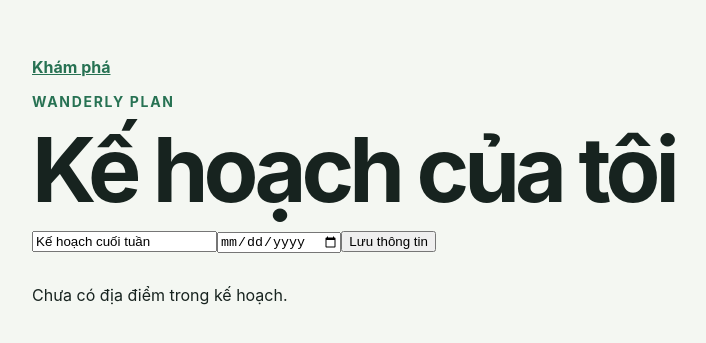
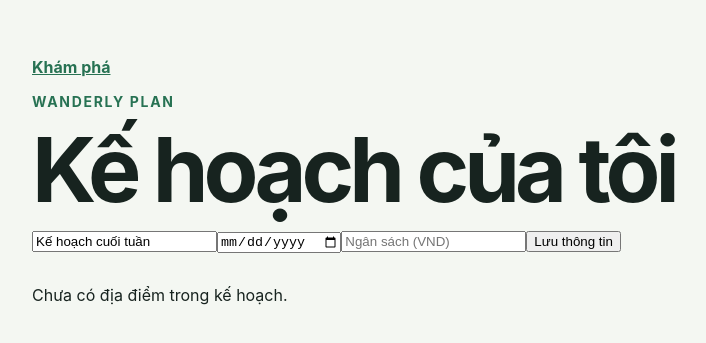
Before and after one commit to huynhhienanhquy/wanderly, a React (Vite) app in the folder apps/web/: page /plans in a window 1280 px wide. Shown: the part 215-558 px from the top of the page, without its empty margins (120-826 px from the left). Built offline with nearby package versions, Linux system fonts and the light colour scheme; no server answers.

Commit message:
feat: add plan budget tracking

```diff
--- a/apps/web/src/pages/PlansPage.tsx
+++ b/apps/web/src/pages/PlansPage.tsx
@@ -11,9 +11,10 @@ export function PlansPage() {
   const [items, setItems] = useState<PlanItem[]>([]);
   const [title, setTitle] = useState('Kế hoạch cuối tuần');
   const [date, setDate] = useState('');
+  const [budget, setBudget] = useState('');
   const [details, setDetails] = useState<Record<string, PlaceDetail>>({});
-  useEffect(() => { const saved = JSON.parse(localStorage.getItem(PLAN_KEY) ?? '[]') as PlanItem[]; setItems(saved); const meta = JSON.parse(localStorage.getItem(PLAN_META_KEY) ?? '{}') as { title?: string; date?: string }; setTitle(meta.title ?? 'Kế hoạch cuối tuần'); setDate(meta.date ?? ''); void Promise.all(saved.map(async (item) => { try { return await fetchPlaceDetail(API_URL, item.slug); } catch { return null; } })).then((rows) => setDetails(Object.fromEntries(rows.filter((row): row is PlaceDetail => row !== null).map((row) => [row.id, row])))); }, []);
-  function saveMeta() { localStorage.setItem(PLAN_META_KEY, JSON.stringify({ title, date })); }
+  useEffect(() => { const saved = JSON.parse(localStorage.getItem(PLAN_KEY) ?? '[]') as PlanItem[]; setItems(saved); const meta = JSON.parse(localStorage.getItem(PLAN_META_KEY) ?? '{}') as { title?: string; date?: string; budget?: string }; setTitle(meta.title ?? 'Kế hoạch cuối tuần'); setDate(meta.date ?? ''); setBudget(meta.budget ?? ''); void Promise.all(saved.map(async (item) => { try { return await fetchPlaceDetail(API_URL, item.slug); } catch { return null; } })).then((rows) => setDetails(Object.fromEntries(rows.filter((row): row is PlaceDetail => row !== null).map((row) => [row.id, row])))); }, []);
+  function saveMeta() { localStorage.setItem(PLAN_META_KEY, JSON.stringify({ title, date, budget })); }
   function remove(id: string) {
     const next = items.filter((item) => item.id !== id);
     localStorage.setItem(PLAN_KEY, JSON.stringify(next));
@@ -21,6 +22,8 @@ export function PlansPage() {
   }
   const day = date ? new Date(`${date}T12:00:00`).getDay() : null;
   const totalMinutes = items.reduce((total, item) => total + (details[item.id]?.typicalDurationMinutes ?? 0), 0);
+  const totalCost = items.reduce((total, item) => total + (details[item.id]?.priceMin ?? 0), 0);
+  const budgetValue = budget ? Number(budget) : null;
   const missingDuration = items.some((item) => details[item.id] && details[item.id].typicalDurationMinutes === null);
-  return <main className="page-shell"><Link className="home-link" to="/explore">Khám phá</Link><p className="eyebrow">Wanderly Plan</p><h1>Kế hoạch của tôi</h1><form onSubmit={(event) => { event.preventDefault(); saveMeta(); }}><input value={title} onChange={(event) => setTitle(event.target.value)} aria-label="Tên kế hoạch" /><input type="date" value={date} onChange={(event) => setDate(event.target.value)} aria-label="Ngày kế hoạch" /><button type="submit">Lưu thông tin</button></form>{items.length > 0 && <p>Tổng thời lượng dự kiến: {Math.floor(totalMinutes / 60)} giờ {totalMinutes % 60} phút{missingDuration && ' (một số địa điểm chưa có thời lượng)'}</p>}{items.length === 0 ? <p>Chưa có địa điểm trong kế hoạch.</p> : <ol>{items.map((item, index) => { const detail = details[item.id]; const hour = day === null ? null : detail?.openingHours.find((entry) => entry.dayOfWeek === day); const closed = hour?.isClosed === true; return <li key={item.id}><Link to={`/places/${item.slug}`}>{index + 1}. {item.name}</Link>{closed && <small> — Đóng cửa ngày đã chọn</small>}<button type="button" onClick={() => remove(item.id)}>Xóa</button></li>; })}</ol>}</main>;
+  return <main className="page-shell"><Link className="home-link" to="/explore">Khám phá</Link><p className="eyebrow">Wanderly Plan</p><h1>Kế hoạch của tôi</h1><form onSubmit={(event) => { event.preventDefault(); saveMeta(); }}><input value={title} onChange={(event) => setTitle(event.target.value)} aria-label="Tên kế hoạch" /><input type="date" value={date} onChange={(event) => setDate(event.target.value)} aria-label="Ngày kế hoạch" /><input type="number" min="0" step="1000" value={budget} onChange={(event) => setBudget(event.target.value)} placeholder="Ngân sách (VND)" aria-label="Ngân sách" /><button type="submit">Lưu thông tin</button></form>{items.length > 0 && <><p>Tổng thời lượng dự kiến: {Math.floor(totalMinutes / 60)} giờ {totalMinutes % 60} phút{missingDuration && ' (một số địa điểm chưa có thời lượng)'}</p><p>Chi phí tối thiểu: {totalCost.toLocaleString('vi-VN')}đ{budgetValue !== null && totalCost > budgetValue && ' — Vượt ngân sách'}</p></>}{items.length === 0 ? <p>Chưa có địa điểm trong kế hoạch.</p> : <ol>{items.map((item, index) => { const detail = details[item.id]; const hour = day === null ? null : detail?.openingHours.find((entry) => entry.dayOfWeek === day); const closed = hour?.isClosed === true; return <li key={item.id}><Link to={`/places/${item.slug}`}>{index + 1}. {item.name}</Link>{closed && <small> — Đóng cửa ngày đã chọn</small>}<button type="button" onClick={() => remove(item.id)}>Xóa</button></li>; })}</ol>}</main>;
 }
```
Also changed, not shown: 2 other files (tests, documents, lock files or other folders).
